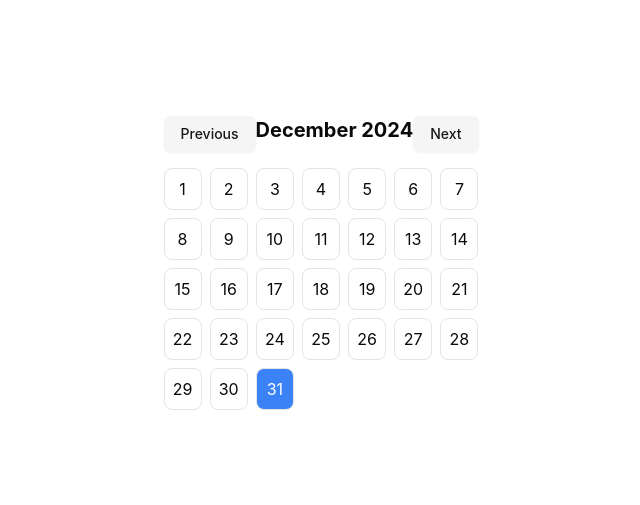
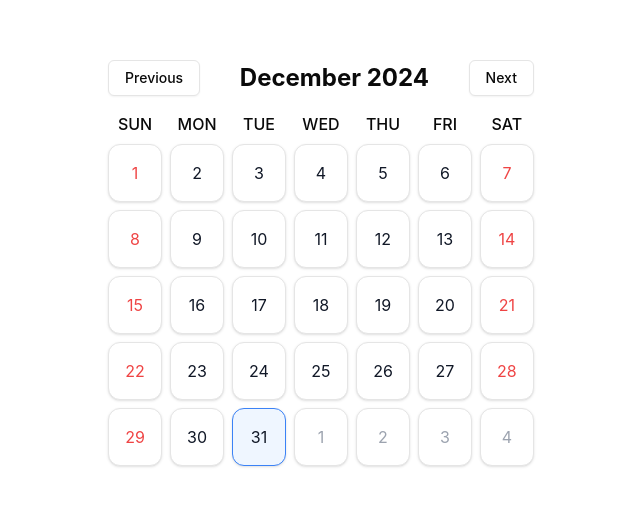
Before and after one commit to PRABHAT1SHUKLA/calendar, a React (Vite) app: page / in a window 1280 px wide. Shown: the part 137-642 px from the top of the page, without its empty margins (319-959 px from the left). Built offline with nearby package versions, Linux system fonts and the light colour scheme.

Commit message:
fix: calendar grid and nav logic changed

```diff
--- a/package.json
+++ b/package.json
@@ -14,6 +14,7 @@
     "@radix-ui/react-slot": "^1.1.1",
     "class-variance-authority": "^0.7.1",
     "clsx": "^2.1.1",
+    "date-fns": "^4.1.0",
     "dayjs": "^1.11.13",
     "lucide-react": "^0.469.0",
     "path": "^0.12.7",
--- a/src/components/CalendarGrid.tsx
+++ b/src/components/CalendarGrid.tsx
@@ -1,132 +1,70 @@
 import React, { useState } from "react";
-import dayjs from "dayjs";
-import { Dialog, DialogContent, DialogHeader, DialogFooter, DialogTitle, DialogDescription } from "./ui/dialog";
-import { Button } from "./ui/button";
-import { Input } from "./ui/input";
-import { Textarea } from "./ui/textarea";
+import { format, addMonths, subMonths, startOfMonth, endOfMonth, startOfWeek, addDays, isToday } from "date-fns";
+import { cn } from "@/lib/utils";
+import { Button } from "@/components/ui/button";
+import { Card } from "@/components/ui/card";
 
-interface Event {
-  title: string;
-  description: string;
-  startTime: string;
-  endTime: string;
-}
+const CalendarGrid: React.FC = () => {
+  const [currentDate, setCurrentDate] = useState(new Date());
+  const [selectedDate, setSelectedDate] = useState<Date | null>(null);
 
-const Calendar: React.FC = () => {
-  const [currentDate, setCurrentDate] = useState(dayjs());
-  const [selectedDate, setSelectedDate] = useState<dayjs.Dayjs | null>(null);
-  const [events, setEvents] = useState<{ [key: string]: Event[] }>({});
-  const [isModalOpen, setIsModalOpen] = useState(false);
+  const startDate = startOfWeek(startOfMonth(currentDate));
+  const endDate = addDays(endOfMonth(currentDate), 6 - endOfMonth(currentDate).getDay());
 
-  // Form state
-  const [formTitle, setFormTitle] = useState("");
-  const [formDescription, setFormDescription] = useState("");
-  const [formStartTime, setFormStartTime] = useState("");
-  const [formEndTime, setFormEndTime] = useState("");
+  const days = [];
+  let day = startDate;
+  while (day <= endDate) {
+    days.push(day);
+    day = addDays(day, 1);
+  }
 
-  // Navigation handlers
-  const handlePreviousMonth = () => setCurrentDate((prev) => prev.subtract(1, "month"));
-  const handleNextMonth = () => setCurrentDate((prev) => prev.add(1, "month"));
+  const isWeekend = (date: Date) => [0, 6].includes(date.getDay());
 
-  // Open modal for a specific day
-  const handleDayClick = (day: dayjs.Dayjs) => {
-    setSelectedDate(day);
-    setIsModalOpen(true);
-  };
-
-  // Close modal
-  const closeModal = () => {
-    setIsModalOpen(false);
-    setFormTitle("");
-    setFormDescription("");
-    setFormStartTime("");
-    setFormEndTime("");
-  };
-
-  // Save event
-  const handleSaveEvent = () => {
-    if (!selectedDate) return;
-
-    const formattedDate = selectedDate.format("YYYY-MM-DD");
-    const newEvent: Event = {
-      title: formTitle,
-      description: formDescription,
-      startTime: formStartTime,
-      endTime: formEndTime,
-    };
-
-    setEvents((prev) => ({
-      ...prev,
-      [formattedDate]: [...(prev[formattedDate] || []), newEvent],
-    }));
-
-    closeModal();
-  };
-
-  const generateCalendarDays = () => {
-    const startOfMonth = currentDate.startOf("month");
-    const endOfMonth = currentDate.endOf("month");
-    const startDayOfWeek = startOfMonth.day();
-
-    const days: dayjs.Dayjs[] = [];
-    for (let i = 0; i < startDayOfWeek; i++) {
-      days.push(startOfMonth.subtract(startDayOfWeek - i, "day"));
-    }
-
-    for (let i = 0; i < endOfMonth.date(); i++) {
-      days.push(startOfMonth.add(i, "day"));
-    }
-
-    return days;
-  };
-
-  const calendarDays = generateCalendarDays();
+  const handlePrevMonth = () => setCurrentDate((prev) => subMonths(prev, 1));
+  const handleNextMonth = () => setCurrentDate((prev) => addMonths(prev, 1));
 
   return (
-    <div className="p-4">
-      <div className="flex justify-between mb-4">
-        <Button variant="secondary" onClick={handlePreviousMonth}>Previous</Button>
-        <h2 className="text-xl font-bold">{currentDate.format("MMMM YYYY")}</h2>
-        <Button variant="secondary" onClick={handleNextMonth}>Next</Button>
+    <div className="p-6">
+      {/* Header */}
+      <div className="flex justify-between items-center mb-4">
+        <Button variant="outline" onClick={handlePrevMonth}>
+          Previous
+        </Button>
+        <h2 className="text-2xl font-bold">{format(currentDate, "MMMM yyyy")}</h2>
+        <Button variant="outline" onClick={handleNextMonth}>
+          Next
+        </Button>
       </div>
 
-      <div className="grid grid-cols-7 gap-2">
-        {calendarDays.map((day, index) => (
-          <div
-            key={index}
-            className={`border rounded-lg p-2 text-center cursor-pointer ${day.isSame(dayjs(), "day") ? "bg-blue-500 text-white" : ""}`}
-            onClick={() => handleDayClick(day)}
-          >
-            {day.date()}
+      {/* Weekdays */}
+      <div className="grid grid-cols-7 gap-2 text-center font-medium">
+        {["Sun", "Mon", "Tue", "Wed", "Thu", "Fri", "Sat"].map((day) => (
+          <div key={day} className="uppercase">
+            {day}
           </div>
         ))}
       </div>
 
-      {/* Modal */}
-      <Dialog open={isModalOpen} onOpenChange={setIsModalOpen}>
-        <DialogContent>
-          <DialogHeader>
-            <DialogTitle>{selectedDate ? selectedDate.format("MMMM DD, YYYY") : "Add Event"}</DialogTitle>
-            <DialogDescription>Fill in the event details below:</DialogDescription>
-          </DialogHeader>
-
-          <div className="space-y-4">
-            <Input placeholder="Event Title" value={formTitle} onChange={(e) => setFormTitle(e.target.value)} />
-            <Textarea placeholder="Event Description" value={formDescription} onChange={(e) => setFormDescription(e.target.value)} />
-            <div className="flex space-x-4">
-              <Input type="time" value={formStartTime} onChange={(e) => setFormStartTime(e.target.value)} placeholder="Start Time" />
-              <Input type="time" value={formEndTime} onChange={(e) => setFormEndTime(e.target.value)} placeholder="End Time" />
-            </div>
-          </div>
-
-          <DialogFooter>
-            <Button variant="secondary" onClick={closeModal}>Cancel</Button>
-            <Button onClick={handleSaveEvent}>Save Event</Button>
-          </DialogFooter>
-        </DialogContent>
-      </Dialog>
+      {/* Days */}
+      <div className="grid grid-cols-7 gap-2 mt-2">
+        {days.map((date, idx) => (
+          <Card
+            key={idx}
+            onClick={() => setSelectedDate(date)}
+            className={cn(
+              "p-4 text-center cursor-pointer",
+              isToday(date) && "border-blue-500 bg-blue-50",
+              selectedDate && date.toDateString() === selectedDate.toDateString() && "bg-blue-100 border-blue-600",
+              isWeekend(date) ? "text-red-500" : "text-gray-900",
+              date.getMonth() !== currentDate.getMonth() && "text-gray-400"
+            )}
+          >
+            <div>{format(date, "d")}</div>
+          </Card>
+        ))}
+      </div>
     </div>
   );
 };
 
-export default Calendar;
+export default CalendarGrid;
--- /dev/null
+++ b/src/components/ui/card.tsx
@@ -0,0 +1,76 @@
+import * as React from "react"
+
+import { cn } from "@/lib/utils"
+
+const Card = React.forwardRef<
+  HTMLDivElement,
+  React.HTMLAttributes<HTMLDivElement>
+>(({ className, ...props }, ref) => (
+  <div
+    ref={ref}
+    className={cn(
+      "rounded-xl border bg-card text-card-foreground shadow",
+      className
+    )}
+    {...props}
+  />
+))
+Card.displayName = "Card"
+
+const CardHeader = React.forwardRef<
+  HTMLDivElement,
+  React.HTMLAttributes<HTMLDivElement>
+>(({ className, ...props }, ref) => (
+  <div
+    ref={ref}
+    className={cn("flex flex-col space-y-1.5 p-6", className)}
+    {...props}
+  />
+))
+CardHeader.displayName = "CardHeader"
+
+const CardTitle = React.forwardRef<
+  HTMLDivElement,
+  React.HTMLAttributes<HTMLDivElement>
+>(({ className, ...props }, ref) => (
+  <div
+    ref={ref}
+    className={cn("font-semibold leading-none tracking-tight", className)}
+    {...props}
+  />
+))
+CardTitle.displayName = "CardTitle"
+
+const CardDescription = React.forwardRef<
+  HTMLDivElement,
+  React.HTMLAttributes<HTMLDivElement>
+>(({ className, ...props }, ref) => (
+  <div
+    ref={ref}
+    className={cn("text-sm text-muted-foreground", className)}
+    {...props}
+  />
+))
+CardDescription.displayName = "CardDescription"
+
+const CardContent = React.forwardRef<
+  HTMLDivElement,
+  React.HTMLAttributes<HTMLDivElement>
+>(({ className, ...props }, ref) => (
+  <div ref={ref} className={cn("p-6 pt-0", className)} {...props} />
+))
+CardContent.displayName = "CardContent"
+
+const CardFooter = React.forwardRef<
+  HTMLDivElement,
+  React.HTMLAttributes<HTMLDivElement>
+>(({ className, ...props }, ref) => (
+  <div
+    ref={ref}
+    className={cn("flex items-center p-6 pt-0", className)}
+    {...props}
+  />
+))
+CardFooter.displayName = "CardFooter"
+
+export { Card, CardHeader, CardFooter, CardTitle, CardDescription, CardContent }
```
Also changed, not shown: 1 other file (tests, documents, lock files or other folders).
